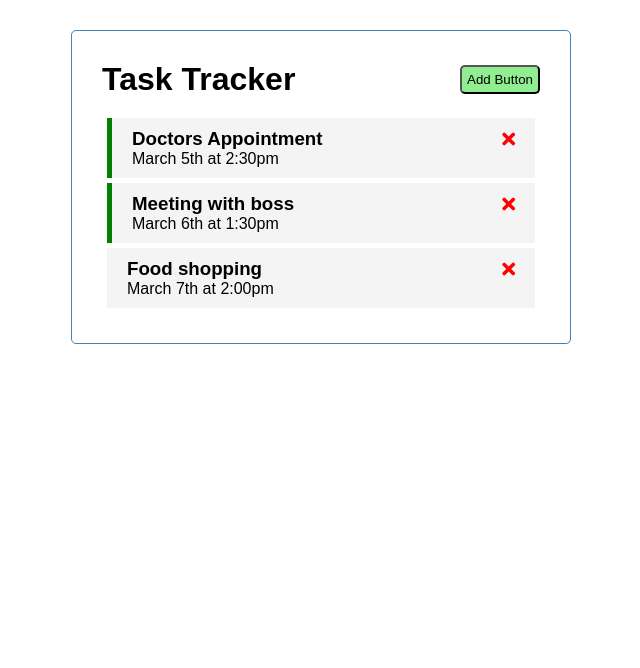
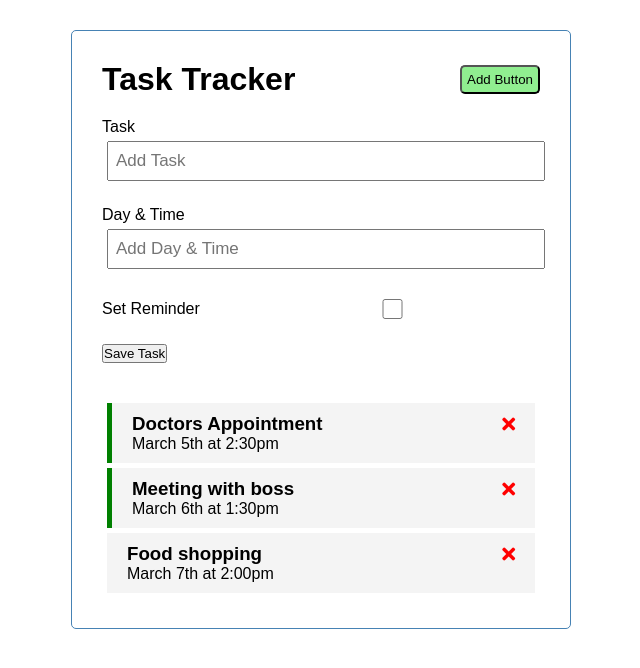
Before and after one commit to pearlhamilton/task-tracker, a Vue app: page / in a window 1280 px wide. Shown: the top 668 px of the page, without its empty margins (319-959 px from the left). Built offline with nearby package versions, Linux system fonts and the light colour scheme.

Commit message:
import form into app.vue and add styling

```diff
--- a/src/App.vue
+++ b/src/App.vue
@@ -1,19 +1,23 @@
 <template>
   <div class="container">
     <Header title="Task Tracker"/>
+    <AddTask/>
     <Tasks @toggle-reminder= "toggleReminder" @delete-task= "deleteTask" :tasks="tasks"/>
+
   </div>
 </template>
 
 <script>
-import Header from './components/Header.vue'
-import Tasks from './components/Tasks.vue'
+import Header from './components/Header'
+import Tasks from './components/Tasks'
+import AddTask from './components/AddTask'
 
 export default {
   name: 'App',
   components: {
     Header,
-    Tasks
+    Tasks,
+    AddTask
 
   },
 
--- a/src/components/AddTask.vue
+++ b/src/components/AddTask.vue
@@ -20,3 +20,43 @@
     <input type="submit" value="Save Task" class="btn btn-block" />
   </form>
 </template>
+
+<script>
+
+
+export default{
+    name:'AddTask'
+
+}
+</script>
+
+<style scoped>
+.add-form {
+  margin-bottom: 40px;
+}
+.form-control {
+  margin: 20px 0;
+}
+.form-control label {
+  display: block;
+}
+.form-control input {
+  width: 100%;
+  height: 40px;
+  margin: 5px;
+  padding: 3px 7px;
+  font-size: 17px;
+}
+.form-control-check {
+  display: flex;
+  align-items: center;
+  justify-content: space-between;
+}
+.form-control-check label {
+  flex: 1;
+}
+.form-control-check input {
+  flex: 2;
+  height: 20px;
+}
+</style>
```
